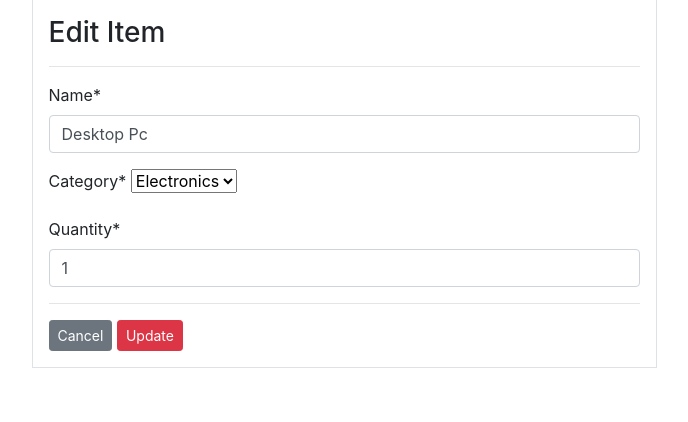
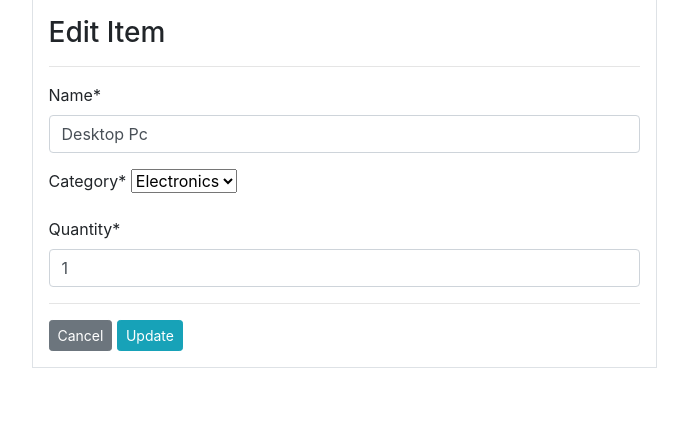
Before and after one commit to Uzah321/uzaWebApp, a Django app: page /product/update/4/ in a window 1280 px wide. Shown: the part 81-503 px from the top of the page, without its empty margins (296-984 px from the left). Run offline with Django 5.2, Linux system fonts and the light colour scheme; data comes from the database, SQL or seed files in the repository; both versions use the stored data as it was after the commit; some libraries are stand-ins or nearby versions.

Commit message:
Updated my productPage

```diff
--- a/uzaApp/templates/Dashboard/product_update.html
+++ b/uzaApp/templates/Dashboard/product_update.html
@@ -13,7 +13,7 @@
                 {{ form|crispy }}
                 <hr></hr>
                 <a class="btn btn-secondary btn-sm" href="{% url 'dashboard-product' %}">Cancel</a>
-                <input class="btn btn-danger btn-sm" type="submit" value="Update">
+                <input class="btn btn-info btn-sm" type="submit" value="Update">
             </form>
         </div>
     </div>
```
Also changed, not shown: asert/css/styles.css (line endings or trailing spaces), db.sqlite3.
